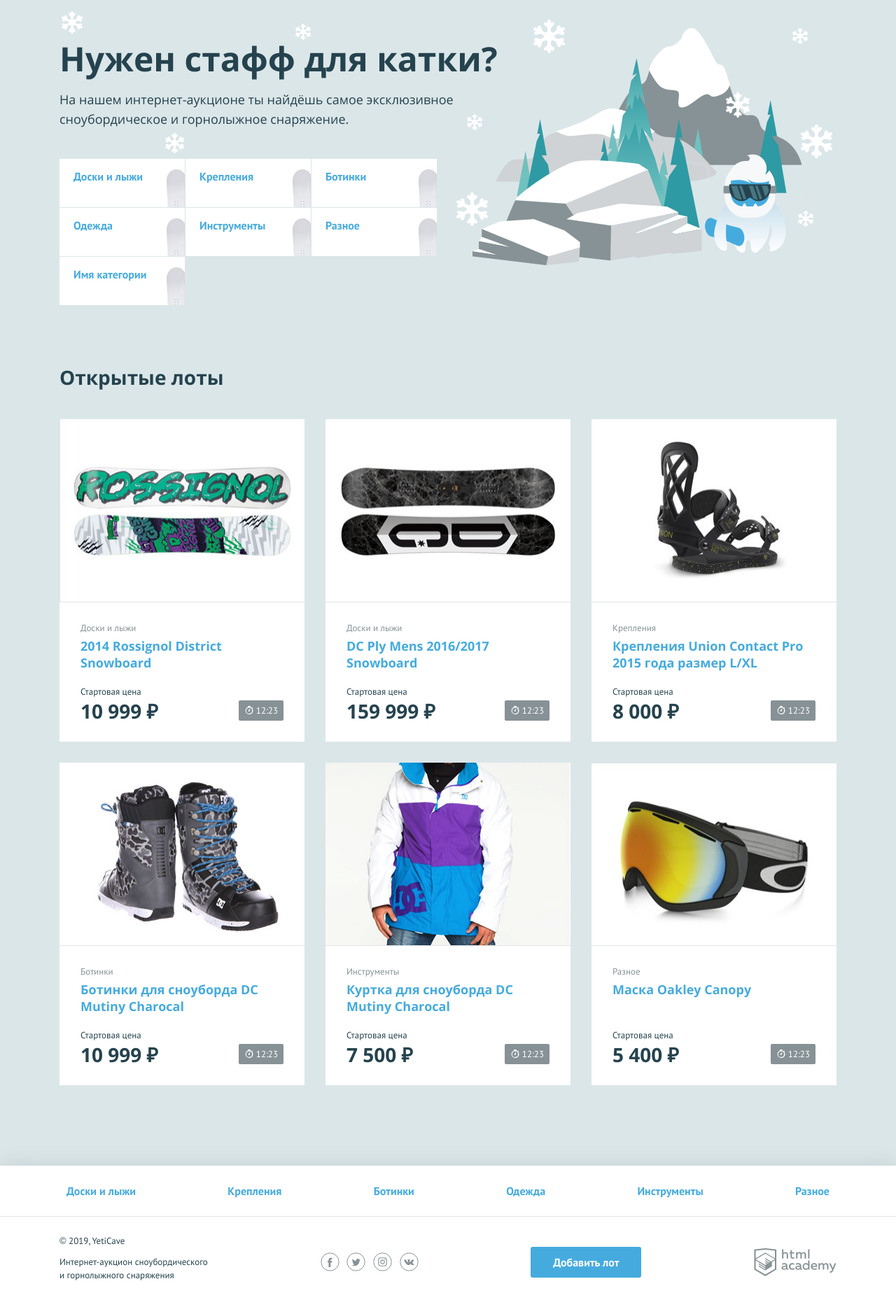
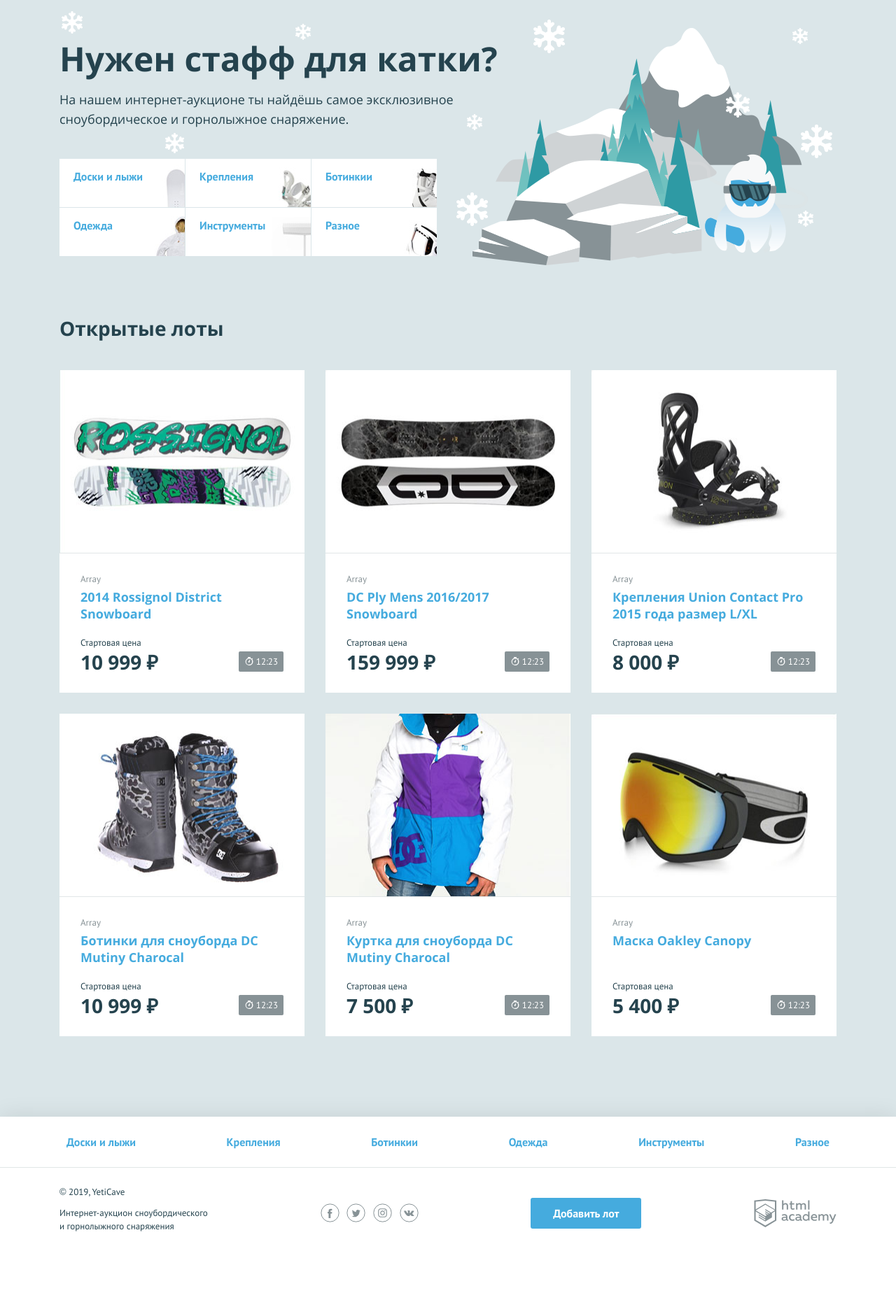
Before and after one commit to htmlacademy-php/1470531-yeticave-12, a PHP site: page / in a window 1280 px wide. Shown: the part 107-1975 px from the top of the page at 70% size. After the commit the page ends 1867 px from the top, so only its background shows below. Run offline with PHP 8.4, Linux system fonts and the light colour scheme.

Commit message:
fix: убрал лишие html теги, добавил модификатор для css селектора у списка категорий

```diff
--- a/config.php
+++ b/config.php
@@ -4,7 +4,30 @@
 $user_name = 'Alexey'; // укажите здесь ваше имя
 
 $categories = [
-    'Доски и лыжи', 'Крепления', 'Ботинки', 'Одежда', 'Инструменты', 'Разное'
+    [
+        'name' => 'Доски и лыжи',
+        'css_modifier' => 'boards'
+    ],
+    [
+        'name' => 'Крепления',
+        'css_modifier' => 'attachment'
+    ],
+    [
+        'name' => 'Ботинкии',
+        'css_modifier' => 'boots'
+    ],
+    [
+        'name' => 'Одежда',
+        'css_modifier' => 'clothing'
+    ],
+    [
+        'name' => 'Инструменты',
+        'css_modifier' => 'tools'
+    ],
+    [
+        'name' => 'Разное',
+        'css_modifier' => 'other'
+    ],
 ];
 
 $offers = [
--- a/index.php
+++ b/index.php
@@ -57,13 +57,10 @@
         <p class="promo__text">На нашем интернет-аукционе ты найдёшь самое эксклюзивное сноубордическое и горнолыжное снаряжение.</p>
         <ul class="promo__list">
             <?php foreach ($categories as $category): ?>
-                <li class="promo__item promo__item--boards">
-                    <a class="promo__link" href="pages/all-lots.html"><?=$category ?></a>
+                <li class="promo__item promo__item promo__item--<?=$category['css_modifier']?>">
+                    <a class="promo__link" href="pages/all-lots.html"><?=$category['name'] ?></a>
                 </li>
             <?php endforeach; ?>
-            <li class="promo__item promo__item--boards">
-                <a class="promo__link" href="pages/all-lots.html">Имя категории</a>
-            </li>
         </ul>
     </section>
     <section class="lots">
@@ -101,7 +98,7 @@
         <ul class="nav__list container">
             <?php foreach ($categories as $category): ?>
                 <li class="nav__item">
-                    <a href="pages/all-lots.html"><?=$category?></a>
+                    <a href="pages/all-lots.html"><?=$category['name']?></a>
                 </li>
             <?php endforeach; ?>
         </ul>
```
